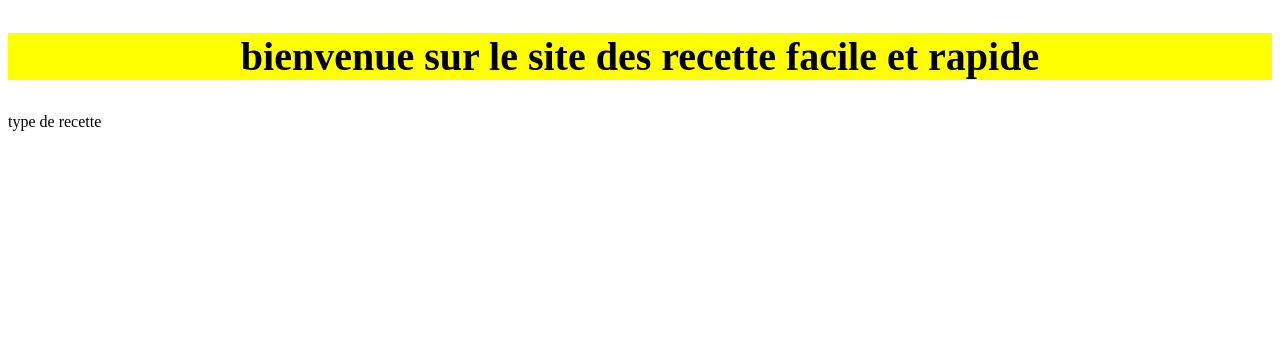
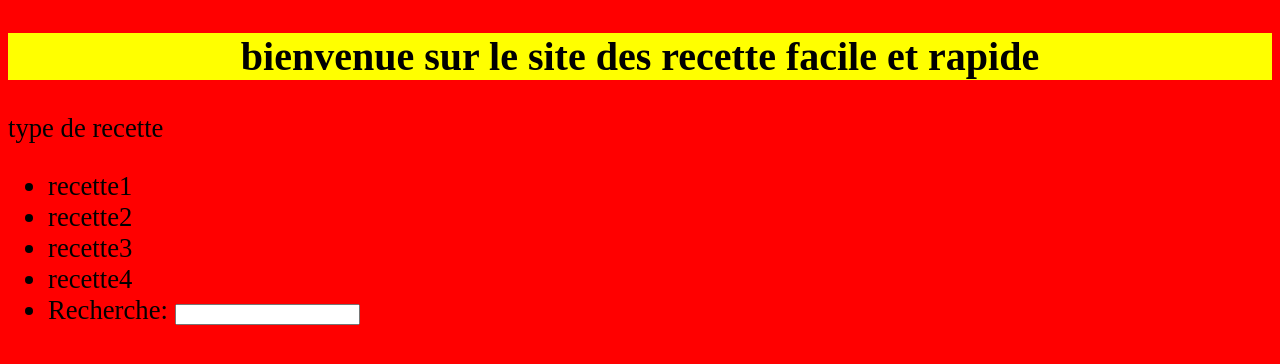
Before and after one commit to Persinet/projet-web, a plain HTML site: page projet.html in a window 1280 px wide. Drawn offline with Linux system fonts and the light colour scheme.

Commit message:
amelioration projet

```diff
--- a/css.css
+++ b/css.css
@@ -5,3 +5,17 @@ h1
 	font-size: 30pt;
 
 }
+
+div
+{
+	font-size:20pt;
+}
+
+ul
+{
+	font-size:20pt;
+}
+body
+{
+	background-color: red;
+}
--- a/projet.html
+++ b/projet.html
@@ -10,5 +10,11 @@
 				<h1> bienvenue sur le site des recette facile et rapide</h1>
 				<div> type de recette</div>
 				<ul>
+				<li>recette1</li>
+				<li>recette2</li>
+				<li>recette3</li>
+				<li>recette4</li>
+				<li><div><label>Recherche: <input></label></div></li>
+				</ul>
 		</body>
 	</html>
```
